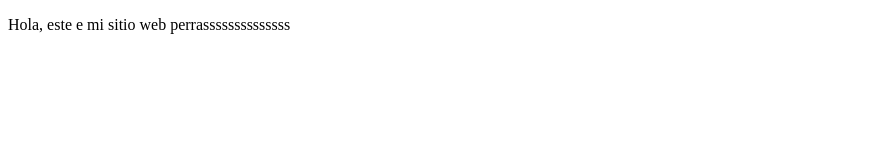
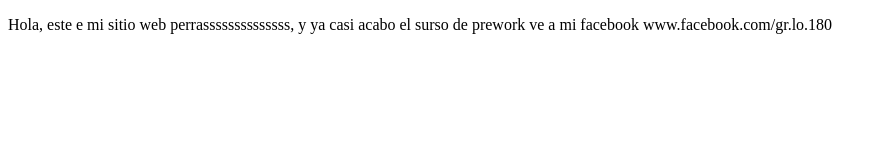
Before and after one commit to Ramses023/proyectoDemoCursoPrework, a plain HTML site: page index.html in a window 1280 px wide. Shown: the whole page, without its empty margins (0-886 px from the left). Drawn offline with Linux system fonts and the light colour scheme.

Commit message:
cambios agregamos sitio web

```diff
--- a/index.html
+++ b/index.html
@@ -7,7 +7,7 @@
 </head>
 <body>
  <p>
-     Hola, este e mi sitio web perrassssssssssssss
+     Hola, este e mi sitio web perrassssssssssssss, y ya casi acabo el surso de prework ve a mi facebook www.facebook.com/gr.lo.180
  </p>
 </body>
 </html>
```
